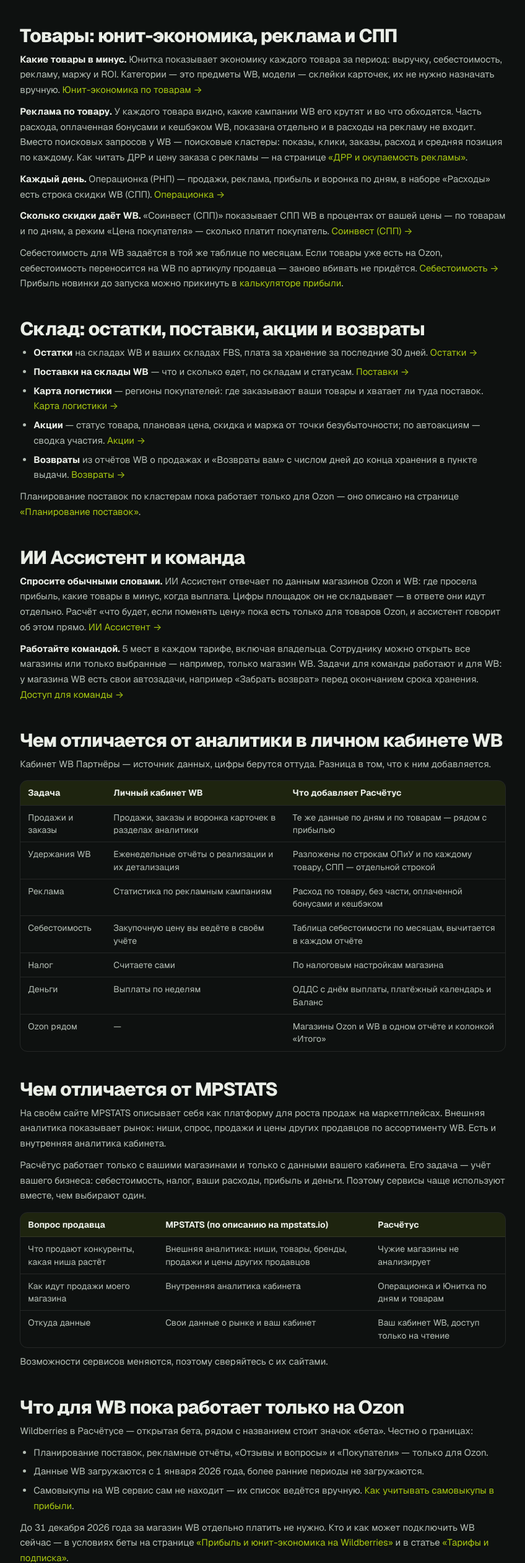
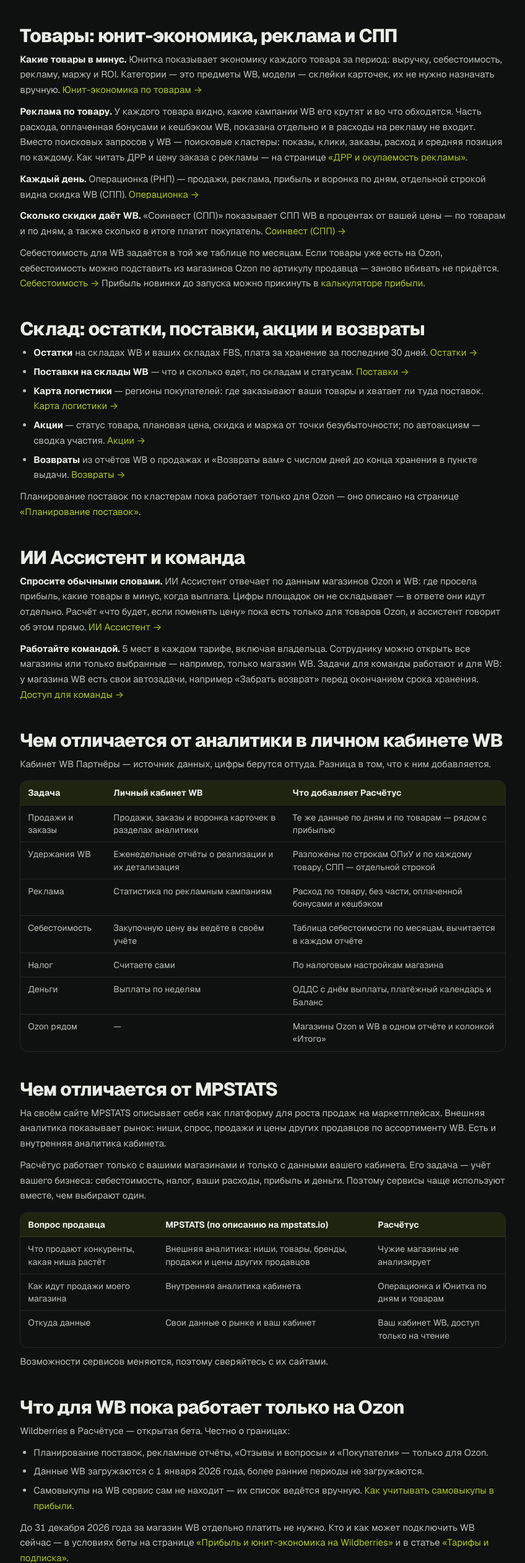
Before and after one commit to GitHubJackPerson/raschetus-landing, a plain HTML site: page analitika-wildberries/index.html in a window 1280 px wide. Shown: the part 1314-3836 px from the top of the page at 62% size, without its empty margins (99-947 px from the left). Drawn offline with Linux system fonts and the light colour scheme.

Commit message:
seo: reviewer round 2 fixes
Co-Authored-By: Claude Opus 5.5 <noreply@anthropic.com>

```diff
--- a/analitika-wildberries/index.html
+++ b/analitika-wildberries/index.html
@@ -223,9 +223,9 @@
       <h2>Товары: юнит-экономика, реклама и СПП</h2>
       <p><strong>Какие товары в минус.</strong> Юнитка показывает экономику каждого товара за период: выручку, себестоимость, рекламу, маржу и ROI. Категории — это предметы WB, модели — склейки карточек, их не нужно назначать вручную. <a href="/unit-ekonomika/">Юнит-экономика по товарам →</a></p>
       <p><strong>Реклама по товару.</strong> У каждого товара видно, какие кампании WB его крутят и во что обходятся. Часть расхода, оплаченная бонусами и кешбэком WB, показана отдельно и в расходы на рекламу не входит. Вместо поисковых запросов у WB — поисковые кластеры: показы, клики, заказы, расход и средняя позиция по каждому. Как читать ДРР и цену заказа с рекламы — на странице <a href="/reklama/">«ДРР и окупаемость рекламы»</a>.</p>
-      <p><strong>Каждый день.</strong> Операционка (РНП) — продажи, реклама, прибыль и воронка по дням, в наборе «Расходы» есть строка скидки WB (СПП). <a href="/docs/analytics/operations/" target="_blank" rel="noopener">Операционка →</a></p>
-      <p><strong>Сколько скидки даёт WB.</strong> «Соинвест (СПП)» показывает СПП WB в процентах от вашей цены — по товарам и по дням, а режим «Цена покупателя» — сколько платит покупатель. <a href="/docs/analytics/coinvest/" target="_blank" rel="noopener">Соинвест (СПП) →</a></p>
-      <p>Себестоимость для WB задаётся в той же таблице по месяцам. Если товары уже есть на Ozon, себестоимость переносится на WB по артикулу продавца — заново вбивать не придётся. <a href="/docs/reports/cost-price/" target="_blank" rel="noopener">Себестоимость →</a> Прибыль новинки до запуска можно прикинуть в <a href="/calculator/">калькуляторе прибыли</a>.</p>
+      <p><strong>Каждый день.</strong> Операционка (РНП) — продажи, реклама, прибыль и воронка по дням, отдельной строкой видна скидка WB (СПП). <a href="/docs/analytics/operations/" target="_blank" rel="noopener">Операционка →</a></p>
+      <p><strong>Сколько скидки даёт WB.</strong> «Соинвест (СПП)» показывает СПП WB в процентах от вашей цены — по товарам и по дням, а также сколько в итоге платит покупатель. <a href="/docs/analytics/coinvest/" target="_blank" rel="noopener">Соинвест (СПП) →</a></p>
+      <p>Себестоимость для WB задаётся в той же таблице по месяцам. Если товары уже есть на Ozon, себестоимость можно подставить из магазинов Ozon по артикулу продавца — заново вбивать не придётся. <a href="/docs/reports/cost-price/" target="_blank" rel="noopener">Себестоимость →</a> Прибыль новинки до запуска можно прикинуть в <a href="/calculator/">калькуляторе прибыли</a>.</p>
     </section>
 
     <section class="art__sec">
@@ -290,7 +290,7 @@
 
     <section class="art__sec">
       <h2>Что для WB пока работает только на Ozon</h2>
-      <p>Wildberries в Расчётусе — открытая бета, рядом с названием стоит значок «бета». Честно о границах:</p>
+      <p>Wildberries в Расчётусе — открытая бета. Честно о границах:</p>
       <ul>
         <li>Планирование поставок, рекламные отчёты, «Отзывы и вопросы» и «Покупатели» — только для Ozon.</li>
         <li>Данные WB загружаются с 1 января 2026 года, более ранние периоды не загружаются.</li>
```
Also changed, not shown: analitika-ozon/index.html (+1 -1 lines), scripts/stati-src/shablon-opiu-dlya-sellera.html (+1 -1 lines), stati/shablon-opiu-dlya-sellera/index.html (+2 -2 lines), wildberries/index.html (+1 -1 lines).
